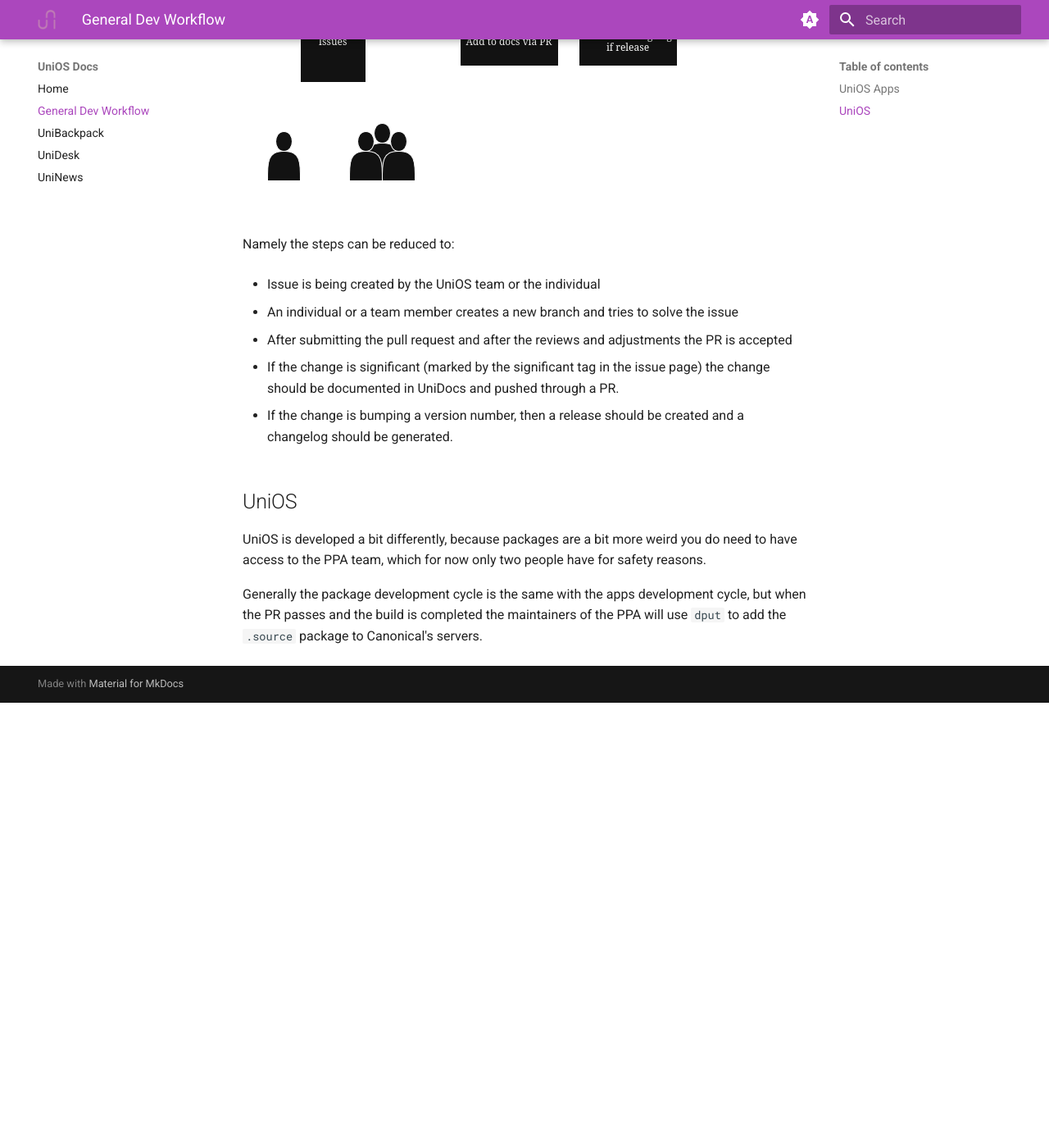
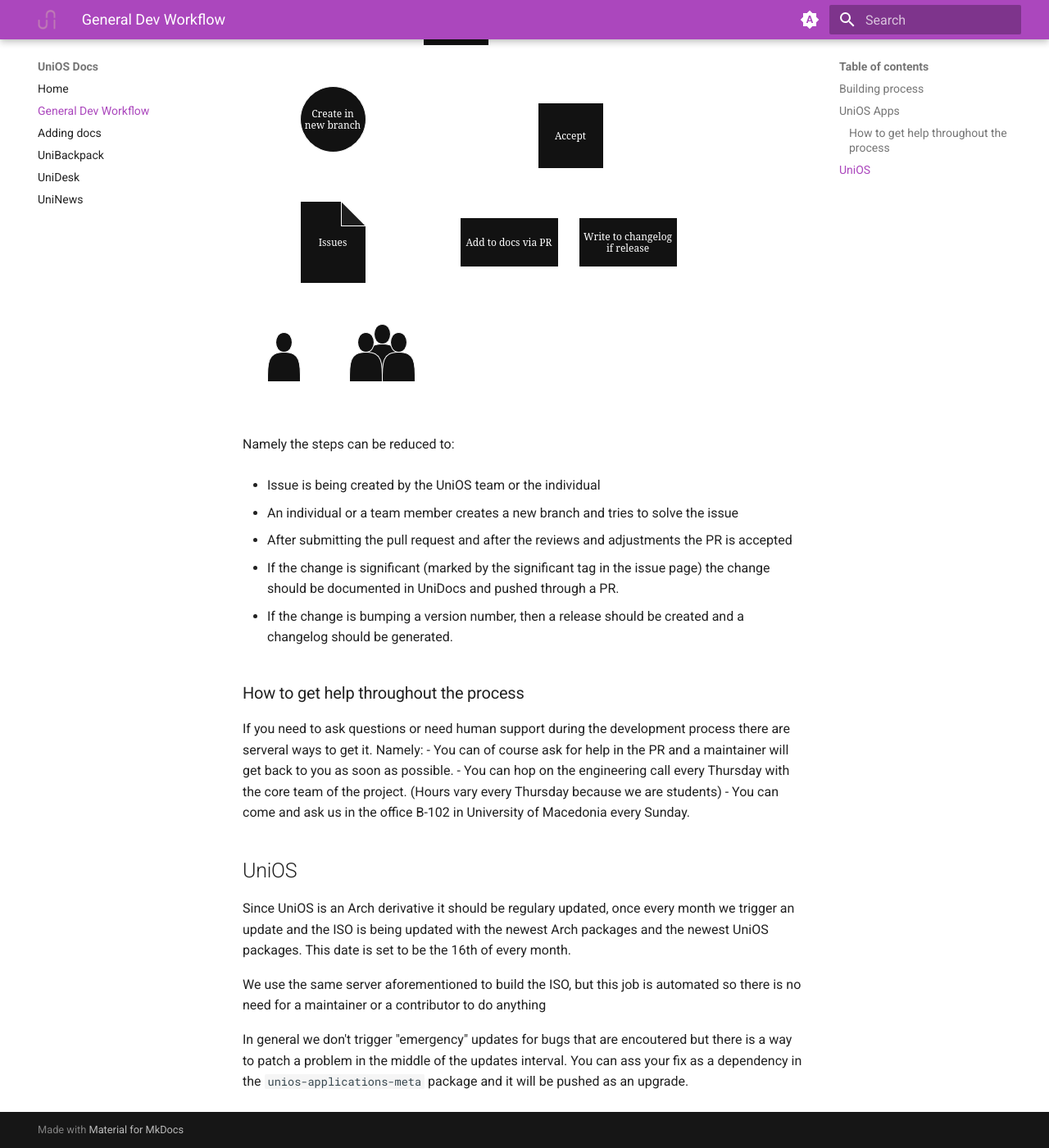
Before and after one commit to open-source-uom/UniOS-docs, an MkDocs documentation site: the page built from docs/generalworkflow.md, in a window 1280 px wide and 1400 px high, scrolled down 726 px. Shown: the whole window at 82% size. Built offline with MkDocs 1.6.1 and Material for MkDocs 9.7.7, drawn with Linux system fonts in a browser that asks for light colours; before the commit the page ends 1583 px from its top, so only the background shows below that; some of the changed text lies outside the part shown.

Commit message:
Refactor general workflow

```diff
--- a/docs/generalworkflow.md
+++ b/docs/generalworkflow.md
@@ -1,6 +1,9 @@
 # General Workflow for developing UniOS or UniOS apps
 
-This document explains the general workflow of how to develop for UniOS and the apps that support it. Generally we will touch the subject of developing the apps first because UniOS currently undergoes general development.
+This document explains the general workflow of how to develop for UniOS and the apps that support it.
+
+## Building process
+Because we want to build process to be as accessible to the core team without having to switch OS and developer's computer agnostic to avoid silly bugs we do maintain a server that builds the ISO and the packages, that server is `build.unios-project.eu`, it is accessible only through the core team members listed on our webpage, you can of course ask a maintainer to perform the build for you but in general the maintainers already know that if an issue is flagged with the `build.unios-project.eu` label it is to be built using the server. There is a dedicated article that details to building process on the server.
 
 ## UniOS Apps
 
@@ -22,7 +25,15 @@
 
 - If the change is bumping a version number, then a release should be created and a changelog should be generated.
 
+### How to get help throughout the process
+If you need to ask questions or need human support during the development process there are serveral ways to get it. Namely:
+- You can of course ask for help in the PR and a maintainer will get back to you as soon as possible.
+- You can hop on the engineering call every Thursday with the core team of the project. (Hours vary every Thursday because we are students)
+- You can come and ask us in the office B-102 in University of Macedonia every Sunday.
+
 ## UniOS
-UniOS is developed a bit differently, because packages are a bit more weird you do need to have access to the PPA team, which for now only two people have for safety reasons.
+Since UniOS is an Arch derivative it should be regulary updated, once every month we trigger an update and the ISO is being updated with the newest Arch packages and the newest UniOS packages. This date is set to be the 16th of every month.
 
-Generally the package development cycle is the same with the apps development cycle, but when the PR passes and the build is completed the maintainers of the PPA will use `dput` to add the `.source` package to Canonical's servers.
+We use the same server aforementioned to build the ISO, but this job is automated so there is no need for a maintainer or a contributor to do anything
+
+In general we don't trigger "emergency" updates for bugs that are encoutered but there is a way to patch a problem in the middle of the updates interval. You can ass your fix as a dependency in the `unios-applications-meta` package and it will be pushed as an upgrade.
--- a/mkdocs.yml
+++ b/mkdocs.yml
@@ -4,6 +4,7 @@
 nav:
  - Home: index.md
  - General Dev Workflow: generalworkflow.md
+ - Adding docs: addingdocs.md
  - UniBackpack: unibackpack.md
  - UniDesk: unidesk.md
  - UniNews: uninews.md
```
Also changed, not shown: docs/addingdocs.md (added, +8 -0 lines).
